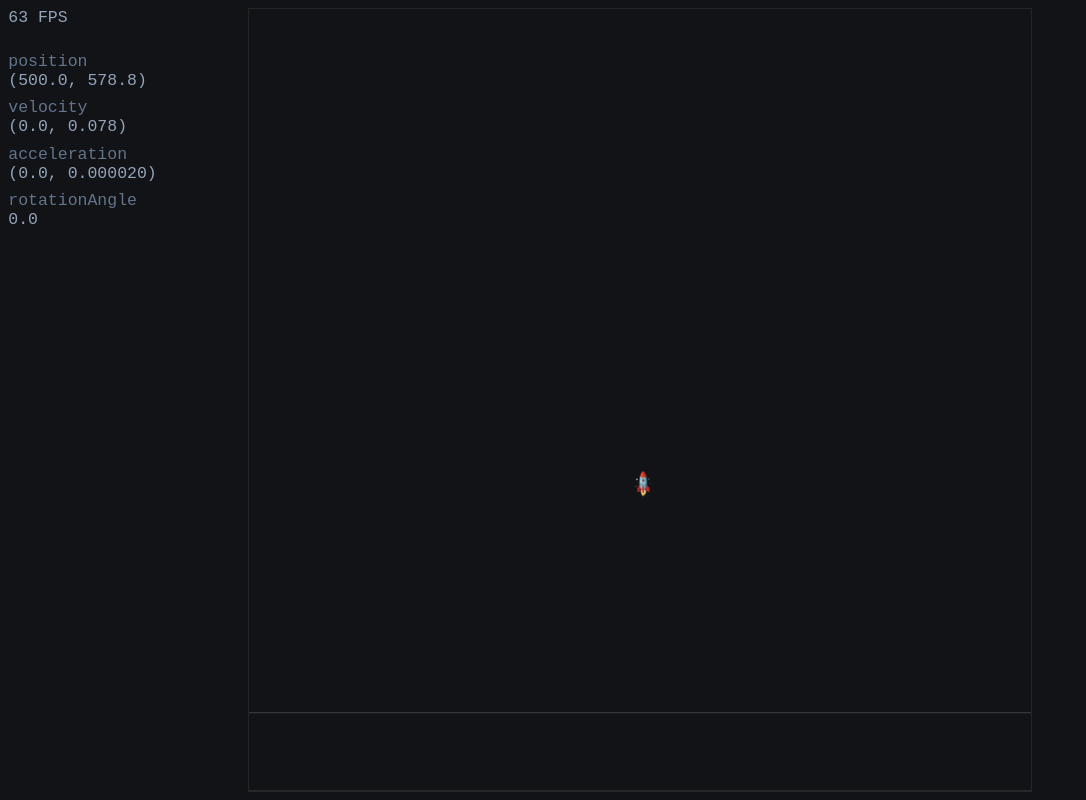
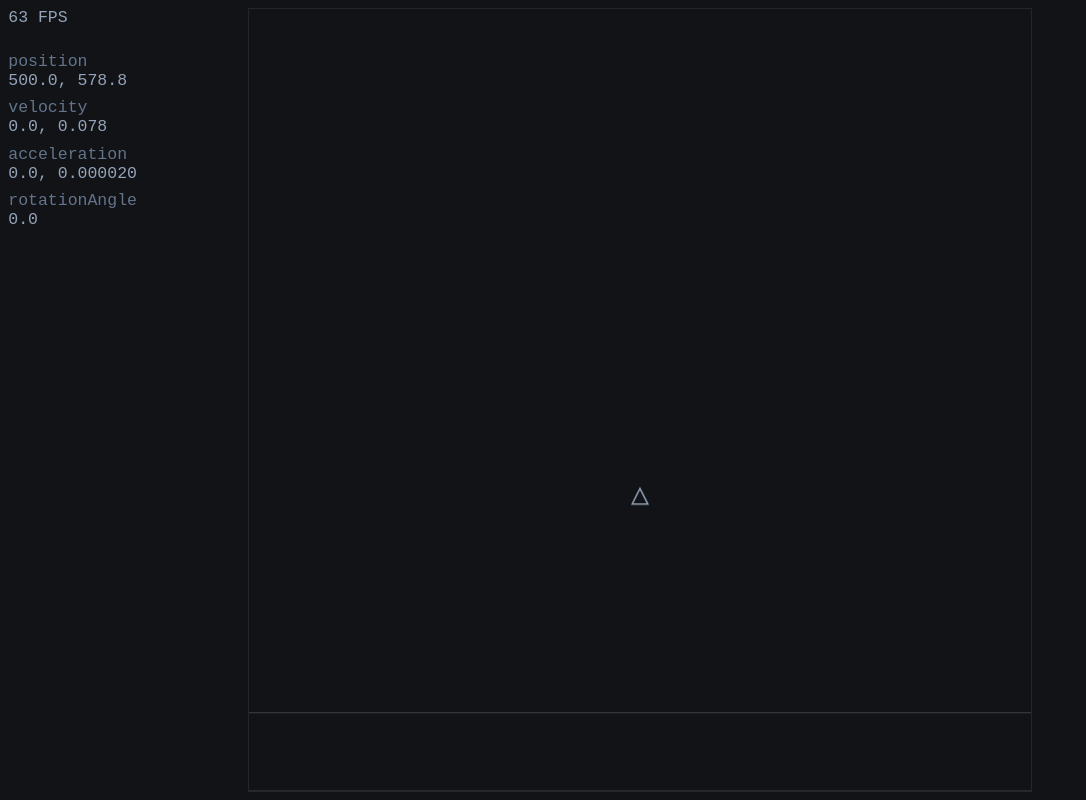
Before and after one commit to weuniok/Moonwalker, a website built with Parcel: page src/index.html in a window 1280 px wide. Shown: the whole page, without its empty margins (0-1086 px from the left). Built offline with nearby package versions, Linux system fonts and the light colour scheme.

Commit message:
Changed ship model, added thrust scaling and engine flame display

```diff
--- a/package.json
+++ b/package.json
@@ -17,5 +17,6 @@
   },
   "dependencies": {
     "vitest": "^0.4.2"
-  }
+  },
+  "packageManager": "pnpm@6.31.0"
 }
--- a/src/hud.ts
+++ b/src/hud.ts
@@ -42,7 +42,7 @@ export function createHud({
             dt.innerText = key;
             dd.innerText =
               value instanceof Vector2
-                ? `(${formatNumber(value.x)}, ${formatNumber(value.y)})`
+                ? `${formatNumber(value.x)}, ${formatNumber(value.y)}`
                 : `${formatNumber(value)}`;
           });
         }
--- a/src/index.css
+++ b/src/index.css
@@ -11,6 +11,10 @@
   --slate-800: #1e293b;
   --slate-900: #0f172a;
   --slate-black: #111316;
+  --blue: #0064f0e9;
+  --flame: #f0d318e0;
+  --cyan: #0ce5f0cd;
+  --red: #f03824e7;
 }
 
 * {
--- a/src/index.ts
+++ b/src/index.ts
@@ -5,11 +5,12 @@ import { createGround } from "./ground";
 
 import "./index.css";
 
-const ship = createShip();
+const keyboard = keyboardControls();
+
+const ship = createShip(keyboard);
 const ground = createGround();
 
 const hud = createHud({ getShipStats: ship.getStats });
-const keyboard = keyboardControls();
 
 let lastFrameTime = Date.now();
 
@@ -18,7 +19,7 @@ function update() {
   const deltaTime = now - lastFrameTime;
 
   hud.calculateFps(deltaTime);
-  ship.update(deltaTime, keyboard);
+  ship.update(deltaTime);
 
   lastFrameTime = now;
   requestAnimationFrame(() => update());
--- a/src/math.ts
+++ b/src/math.ts
@@ -4,6 +4,10 @@ export class Vector2 {
   static zero() {
     return new Vector2(0, 0);
   }
+
+  sqrMagnitude() {
+    return this.x * this.x + this.y * this.y;
+  }
 }
 
 export function clamp(min: number, value: number, max: number) {
--- a/src/ship.ts
+++ b/src/ship.ts
@@ -1,10 +1,14 @@
 import { KeyboardControls } from "./keyboardControls";
 import { clamp, Vector2 } from "./math";
 
-// const GRAVITY = 9.81 / 500_000;
+const DEBUG = false;
+
 const meterConversion = 1 / 500_000;
 const gravity = 9.81 * meterConversion;
-// const gravity = 0;
+//const gravity = 0;
+
+const shipWidth = 20;
+const shipHeight = 20;
 
 const worldBounds = {
   top: 0,
@@ -13,59 +17,118 @@ const worldBounds = {
   left: 0,
 };
 
-export function createShip() {
+const shipShape = [
+  new Vector2(-shipWidth / 2, shipHeight / 2),
+  new Vector2(0, -shipHeight / 2),
+  new Vector2(shipWidth / 2, shipHeight / 2),
+]
+
+const exhaustShape = [
+  new Vector2(-shipWidth / 2, (shipHeight / 2) + (shipWidth / 16)),
+  new Vector2(-1 * (shipWidth / 7), shipHeight),
+  new Vector2(1 * (shipWidth / 7) , shipHeight),
+  new Vector2(shipWidth / 2, (shipHeight / 2) + (shipWidth / 16)),
+]
+
+export function createShip(keyboard: KeyboardControls) {
   const position = new Vector2(500, 500);
   const velocity = Vector2.zero();
   const acceleration = Vector2.zero();
-  const thrust: number = 3 * gravity;
-  //const thrust: number = 0.0001;
+
+  const maxThrust = 0.00015;
+  let thrust = 0;
+
   const rotationThrust: number = 90 * 0.5 * meterConversion;
   const safeVelocity: number = 0.001; // safe velocity for no kaboom on collision
-  //rotation variables
+
   let rotationAngle = 0; // angle measured clockwise from upwards direction in degrees;
-  const rotationMath = () => ({
-    horizontal: Math.sin((rotationAngle * Math.PI) / 180), // * Math.PI/180  == degrees to radians conversion
-    vertical: Math.cos((rotationAngle * Math.PI) / 180),
-  });
-
   let rotationAcceleration = 0;
   let rotationVelocity = 0;
+
+  function updateUI() {
+    const element = document.getElementById(
+      "spaceship"
+    )! as any as SVGGElement;
+
+    element.setAttribute(
+      "transform",
+      `translate(${position.x}, ${position.y}) rotate(${rotationAngle})`
+    );
+
+    const exhaust = document.getElementById("spaceship-exhaust")! as any as SVGPolylineElement;
+    const exhaustOpacity = thrust / maxThrust;
+
+    exhaust.style.strokeOpacity = String(exhaustOpacity);
+  }
 
   return {
     render() {
       return `
         <g id="spaceship">
-          <text transform="rotate(-45)">🚀</text>
+          ${DEBUG ? `
+            <rect
+              width="${shipWidth}"
+              height="${shipHeight}"
+              x="-${shipWidth / 2}"
+              y="-${shipHeight / 2}"
+              fill="none"
+              stroke="var(--slate-800)"
+              stroke-width="2"
+            />
+          ` : ""}
+          <polygon
+            points="${svgPoints(shipShape)}"
+            fill="none"
+            stroke="var(--slate-400)"
+            stroke-width="2"
+          />
+          <polyline
+            id="spaceship-exhaust"
+            points="${svgPoints(exhaustShape)}"
+            fill="none"
+            stroke="#0ce4f0"
+            stroke-width="2"
+          />
         </g>
       `;
     },
     getStats() {
       return { position, velocity, acceleration, rotationAngle };
     },
-    update(deltaTime: number, keyboard: KeyboardControls) {
+    update(deltaTime: number) {
       // reset acceleration
       acceleration.x = 0;
       acceleration.y = 0;
       rotationAcceleration = 0;
 
-      // loop rotationAngle
-      rotationAngle = rotationAngle%360;
+      // loop rotationAngle when out of (-180, 180) bonds
+      rotationAngle = rotationAngle % 360;
       if (rotationAngle > 180)
         rotationAngle = rotationAngle - 360;
 
+      if (keyboard.isPressed("ArrowRight"))
+        rotationAcceleration = rotationThrust;
+      else if (keyboard.isPressed("ArrowLeft"))
+        rotationAcceleration = -rotationThrust;
+
+
+      if (keyboard.isPressed("ArrowUp")) {
+        // Makes thrust increase when button is held longer.
+        const deltaThrust = maxThrust * 0.002;
+        thrust = Math.min(maxThrust, thrust + deltaTime * deltaThrust);
+      }
+      else {
+        thrust = 0;
+      }
+
       // react to controls
-      if (keyboard.isPressed("ArrowUp")) {
-        // TODO: Multiply vector by front facing vector
-        // what does it mean^
-        const { vertical, horizontal } = rotationMath();
+      if (thrust) {
+        const horizontal = Math.sin((rotationAngle * Math.PI) / 180);
+        const vertical = Math.cos((rotationAngle * Math.PI) / 180);
 
         acceleration.y = -thrust * vertical; // - because y axis is downwards
         acceleration.x = thrust * horizontal;
       }
-      if (keyboard.isPressed("ArrowRight"))
-        rotationAcceleration = rotationThrust;
-      else if (keyboard.isPressed("ArrowLeft"))
-        rotationAcceleration = -rotationThrust;
 
       // update physics
       //update rotational physics
@@ -82,27 +145,20 @@ export function createShip() {
 
       clampToWorldBounds(position, velocity);
 
-      // update UI
-      const element = document.getElementById(
-        "spaceship"
-      )! as any as SVGGElement;
-      element.setAttribute(
-        "transform",
-        `translate(${position.x}, ${position.y}) rotate(${rotationAngle})`
-      );
+      updateUI();
     },
   };
 }
 function clampToWorldBounds(position: Vector2, velocity: Vector2) {
   const newPosX = clamp(
-    worldBounds.left + 20,
+    worldBounds.left + shipWidth / 2,
     position.x,
-    worldBounds.right - 20
+    worldBounds.right - shipWidth / 2,
   );
   const newPosY = clamp(
-    worldBounds.top + 30,
+    worldBounds.top + shipWidth / 2,
     position.y,
-    worldBounds.down - 10
+    worldBounds.down - shipWidth / 2
   );
 
   if (newPosX !== position.x) {
@@ -114,3 +170,7 @@ function clampToWorldBounds(position: Vector2, velocity: Vector2) {
     velocity.y = 0;
   }
 }
+
+function svgPoints(points: Vector2[]) {
+  return points.map((v) => `${v.x},${v.y}`).join(" ");
+}
```
Also changed, not shown: README.md.
